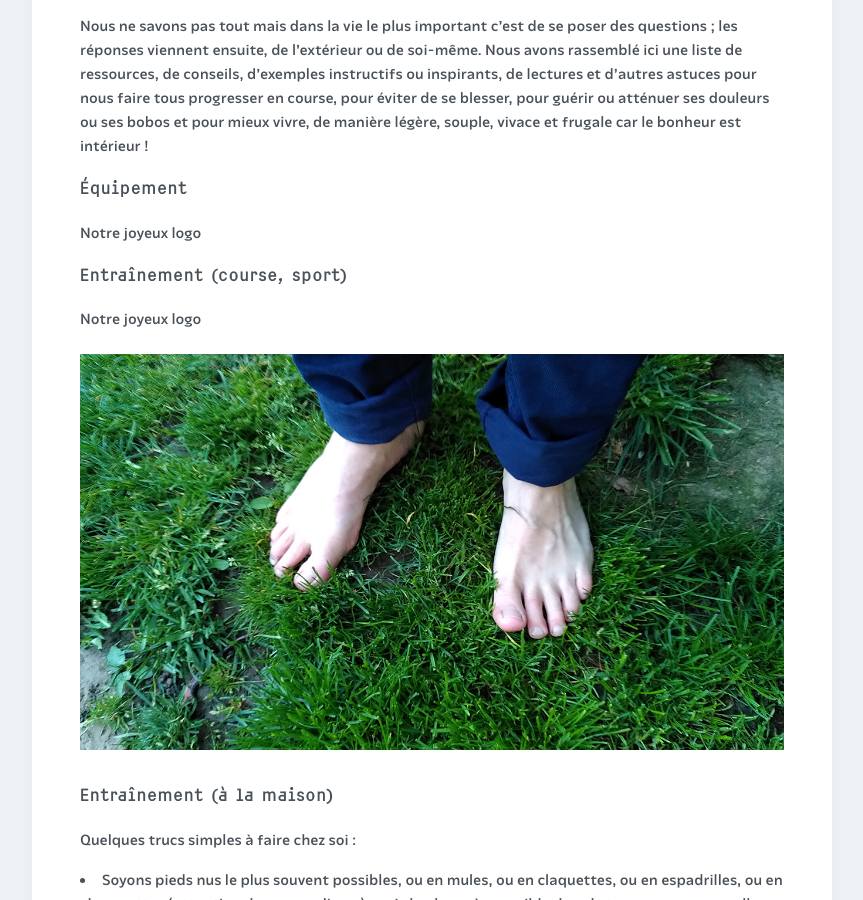
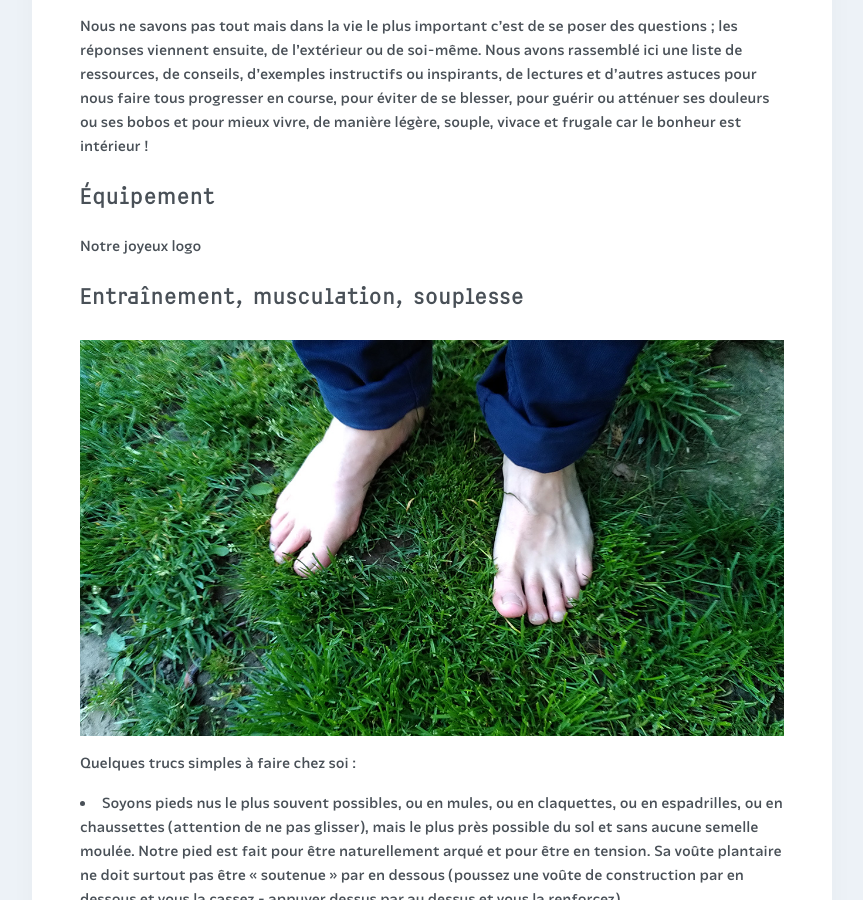
Before and after one commit to courirpaleo/courirpaleo.github.io, a Jekyll site: the page built from _pages/ressources.md, in a window 1280 px wide and 900 px high, scrolled down 617 px. Shown: the whole window, without its empty margins (208-1071 px from the left). Built offline with Jekyll 4.4.1, drawn with Linux system fonts in a browser that asks for light colours; some web fonts are replaced.

Commit message:
Update ressources.md

```diff
--- a/_pages/ressources.md
+++ b/_pages/ressources.md
@@ -6,14 +6,11 @@ title: Courir Paléo | Ressources pour courir et vivre léger
 
 Nous ne savons pas tout mais dans la vie le plus important c'est de se poser des questions&nbsp;; les réponses viennent ensuite, de l'extérieur ou de soi-même. Nous avons rassemblé ici une liste de ressources, de conseils, d'exemples instructifs ou inspirants, de lectures et d'autres astuces pour nous faire tous progresser en course, pour éviter de se blesser, pour guérir ou atténuer ses douleurs ou ses bobos et pour mieux vivre, de manière légère, souple, vivace et frugale car le bonheur est intérieur&nbsp;!
 
-### Équipement
+## Équipement
 Notre joyeux logo
 
-### Entraînement (course, sport)
-Notre joyeux logo
-
+## Entraînement, musculation, souplesse
 ![Courir Paleo](/assets/images/Courir-Paleo-pieds-nus-pelouse-1200px.jpg)
-### Entraînement (à la maison)
 Quelques trucs simples à faire chez soi&nbsp;:
 - Soyons pieds nus le plus souvent possibles, ou en mules, ou en claquettes, ou en espadrilles, ou en chaussettes (attention de ne pas glisser), mais le plus près possible du sol et sans aucune semelle moulée. Notre pied est fait pour être naturellement arqué et pour être en tension. Sa voûte plantaire ne doit surtout pas être «&nbsp;soutenue&nbsp;» par en dessous (poussez une voûte de construction par en dessous et vous la cassez - appuyer dessus par au dessus et vous la renforcez).
 - Sentons et ressentons le sol, qu'il s'agisse d'herbe, de plancher, de carrelage, de feuilles... peu importe. Notre peau et tous nos récepteurs proprioceptifs nous aident à nous tenir en équilibre, à être tonique et dynamique. Plus nous nous coupons de nos sensations en éloignant et isolant nos pieds du sol par une grosse semelle, et plus nous le fragilisons, perdons en équilibre et en résistance. Pour ne plus avoir d'entorse, il faut courir avec des chaussures basses et plates et surtout pas montantes qui bloquent la cheville et le pied&nbsp;! Cela dit, bien sûr, protégeons-nous des cailloux, du froid et d'un sol brûlant. Courir léger et naturellement ne veut pas dire se faire mal bêtement ou par plaisir, sauf pour celles et ceux qui veulent s'endurcir pour courir par exemple pieds nus dans la neige comme notre ami [Karim El Hayani[(https://sport24.lefigaro.fr/scan-sport/actualites/pieds-nus-sur-la-neige-il-pulverise-le-record-du-semi-marathon-1036079)&nbsp! Mais attention, ne faisons-pas n'importe quoi et toujours petit à petit...
@@ -22,11 +19,11 @@ Quelques trucs simples à faire chez soi&nbsp;:
 - Faisons des exercices de renforcement des pieds et de la voûte plantaire avec une balle de tennis, des cailloux à attraper entre les orteils etc.
 - Et bien sûr, faisons du sport, n'importe lequel, du gainage, du yoga, des pilates, marcheons, bougeons... allons nous ressourcer (pieds nus&nbsp;!) en forêt.
 
-### Alimentation
+## Alimentation
 Notre joyeux logo
 
-### Lectures
+## Lectures
 Notre joyeux logo
 
-### Vidéos
+## Vidéos
 Notre joyeux logo
```
